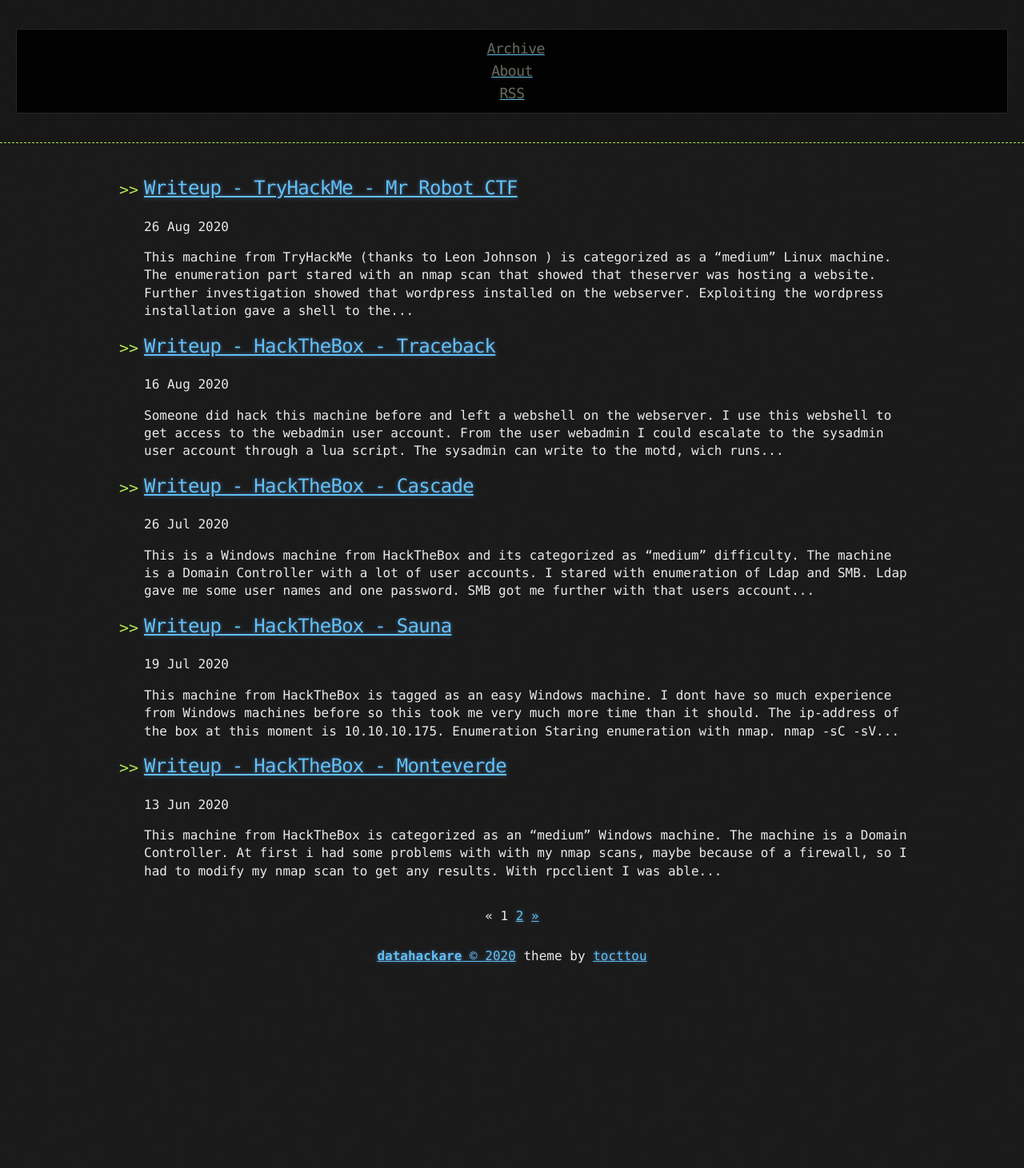
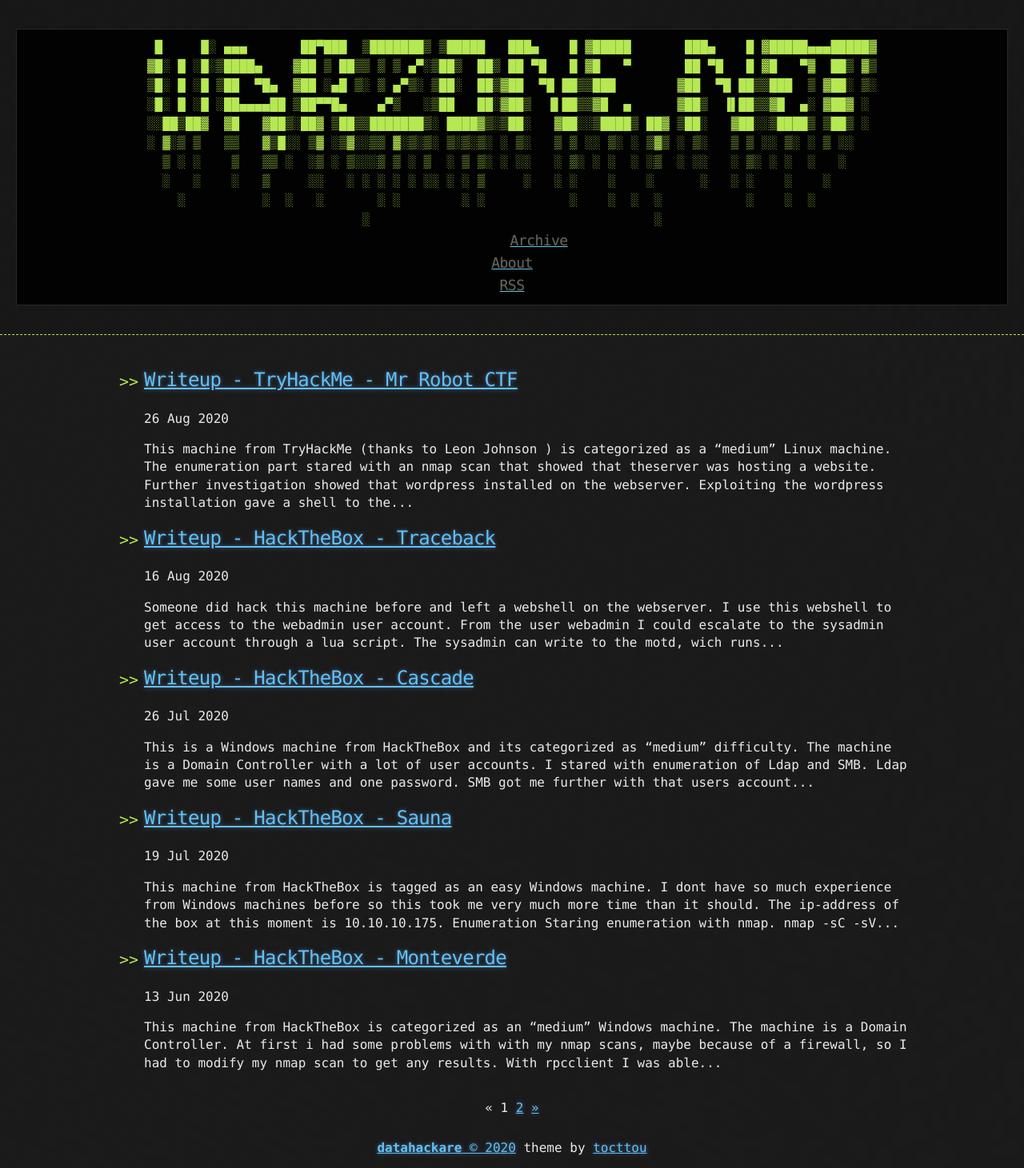
Before and after one commit to datahackare/warz0ne, a Jekyll site: the page built from index.html, in a window 1280 px wide. Shown: the whole page at 80% size. Built offline with Jekyll 4.4.1, drawn with Linux system fonts in a browser that asks for light colours; the list of posts is cut into pages by our own code; before the commit the page ends 1221 px from its top, so only the background shows below that.

Commit message:
Update header.html

```diff
--- a/_includes/header.html
+++ b/_includes/header.html
@@ -7,7 +7,7 @@
 
     <div class="header-links">
 
-     <pre> <a href="
+     <pre>
  █     █░ ▄▄▄       ██▀███  ▒███████▒ ▒█████   ███▄    █ ▓█████       ███▄    █ ▓█████▄▄▄█████▓
 ▓█░ █ ░█░▒████▄    ▓██ ▒ ██▒▒ ▒ ▒ ▄▀░▒██▒  ██▒ ██ ▀█   █ ▓█   ▀       ██ ▀█   █ ▓█   ▀▓  ██▒ ▓▒
 ▒█░ █ ░█ ▒██  ▀█▄  ▓██ ░▄█ ▒░ ▒ ▄▀▒░ ▒██░  ██▒▓██  ▀█ ██▒▒███        ▓██  ▀█ ██▒▒███  ▒ ▓██░ ▒░
@@ -18,7 +18,7 @@
   ░   ░    ░   ▒     ░░   ░ ░ ░ ░ ░ ░░ ░ ░ ▒     ░   ░ ░    ░    ░      ░   ░ ░    ░    ░
     ░          ░  ░   ░       ░ ░        ░ ░           ░    ░  ░  ░           ░    ░  ░
                             ░                                     ░
-       "></a>{% include links.html %}
+       {% include links.html %}
 </pre>
 
     </div>
```
